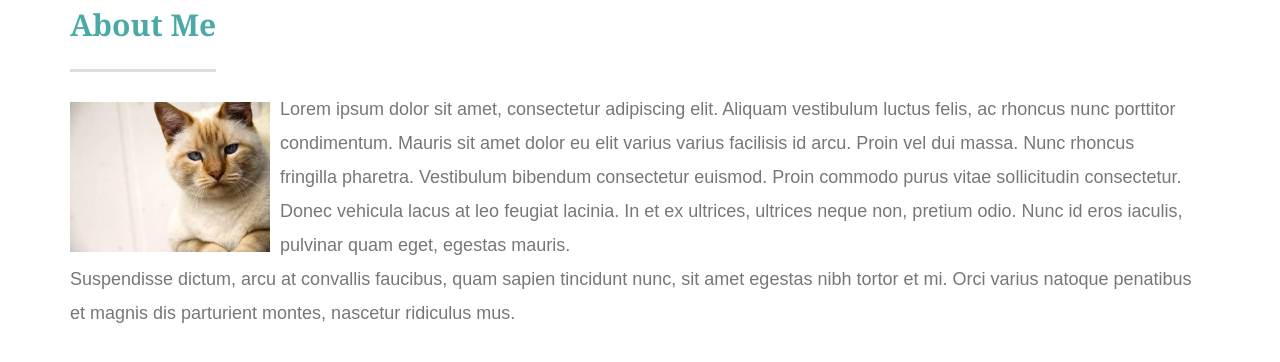
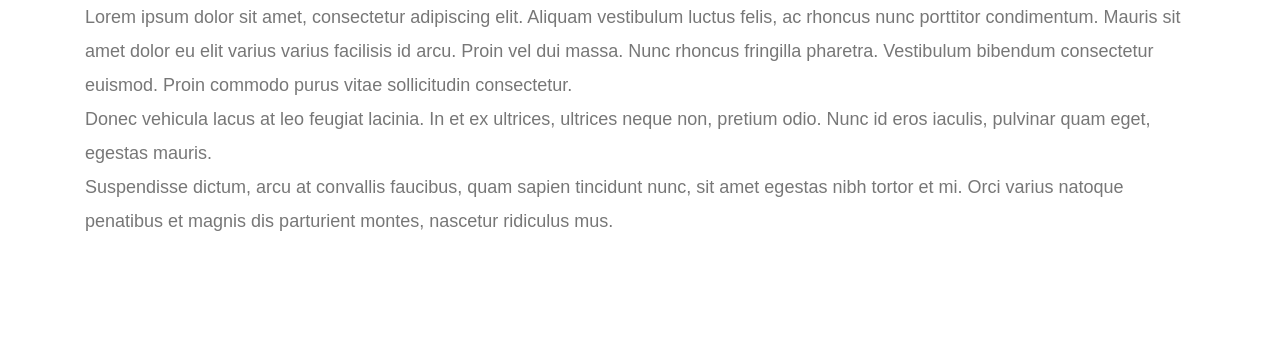
Before and after one commit to VJNap/bootstrap-portfolio, a plain HTML site: page index.html in a window 1280 px wide. Drawn offline with nearby package versions, Linux system fonts and the light colour scheme.

Commit message:
VN - Changed grid row formatting.

```diff
--- a/index.html
+++ b/index.html
@@ -4,7 +4,8 @@
 <head>
   <meta charset="UTF-8">
   <title>About | Your Name</title>
-  <link rel="stylesheet" href="https://stackpath.bootstrapcdn.com/bootstrap/4.3.1/css/bootstrap.min.css" integrity="sha384-ggOyR0iXCbMQv3Xipma34MD+dH/1fQ784/j6cY/iJTQUOhcWr7x9JvoRxT2MZw1T" crossorigin="anonymous">
+  <link rel="stylesheet" href="https://stackpath.bootstrapcdn.com/bootstrap/4.3.1/css/bootstrap.min.css"
+    integrity="sha384-ggOyR0iXCbMQv3Xipma34MD+dH/1fQ784/j6cY/iJTQUOhcWr7x9JvoRxT2MZw1T" crossorigin="anonymous">
   <link rel="stylesheet" type="text/css" href="assets/css/style.css">
 </head>
 
@@ -20,31 +21,37 @@
       </nav>
     </div>
   </header> -->
- <!-- id="main-container"  -->
+  <!-- id="main-container"  -->
   <div class="container">
     <!-- <section class="main-section"> -->
 
-      <div class="row">
+    <!-- <div class="row">
       <h1>About Me</h1>
       </div>
 
       <div class="row" style="float: left">
       <img src="assets/images/cat.jpg" class="auth-image" alt="Your Name">
+      </div> -->
+
+    <div class="row">
+      <div class="col-sm-12">
+        Lorem ipsum dolor sit amet, consectetur adipiscing elit. Aliquam vestibulum luctus felis, ac rhoncus nunc
+        porttitor condimentum. Mauris sit amet dolor eu elit varius varius facilisis id arcu. Proin vel dui massa. Nunc
+        rhoncus fringilla pharetra. Vestibulum bibendum consectetur euismod. Proin commodo purus vitae sollicitudin
+        consectetur.
       </div>
 
-      <div class="row">
-      <p class="">Lorem ipsum dolor sit amet, consectetur adipiscing elit. Aliquam vestibulum luctus felis, ac rhoncus nunc porttitor condimentum. Mauris sit amet dolor eu elit varius varius facilisis id arcu. Proin vel dui massa. Nunc rhoncus fringilla pharetra. Vestibulum bibendum consectetur euismod. Proin commodo purus vitae sollicitudin consectetur.</p>
+      <div class="col-sm-12">
+      Donec vehicula lacus at leo feugiat lacinia. In et ex ultrices, ultrices neque non, pretium odio. Nunc id eros
+      iaculis, pulvinar quam eget, egestas mauris.
       </div>
 
-      <div class="row">
-      <p class="col-xs-12">Donec vehicula lacus at leo feugiat lacinia. In et ex ultrices, ultrices neque non, pretium odio. Nunc id eros iaculis, pulvinar quam eget, egestas mauris.</p>
-      </div>
-
-      <div class="row">
-      <p class="col-xs-12">Suspendisse dictum, arcu at convallis faucibus, quam sapien tincidunt nunc, sit amet egestas nibh tortor et mi. Orci varius natoque penatibus et magnis dis parturient montes, nascetur ridiculus mus.</p>
+      <div class="col-sm-12">
+      Suspendisse dictum, arcu at convallis faucibus, quam sapien tincidunt nunc, sit amet egestas
+      nibh tortor et mi. Orci varius natoque penatibus et magnis dis parturient montes, nascetur ridiculus mus.
       </div>
     <!-- </section> -->
-
+    </div>
   </div>
 
   <!-- <footer>
```
